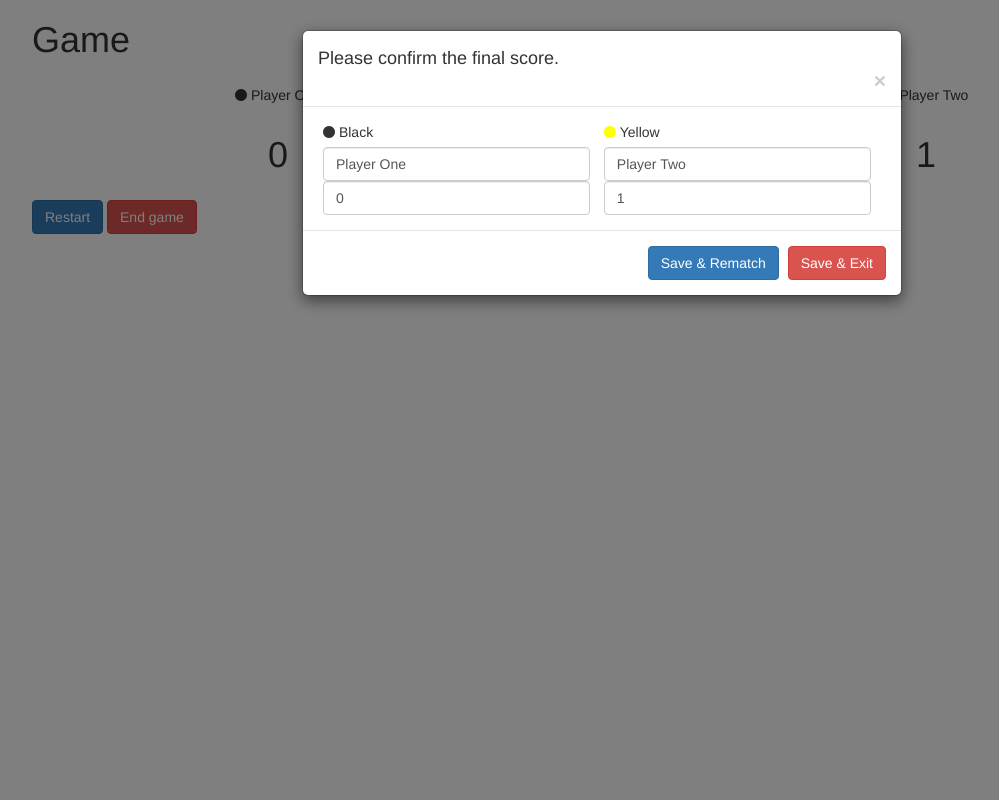
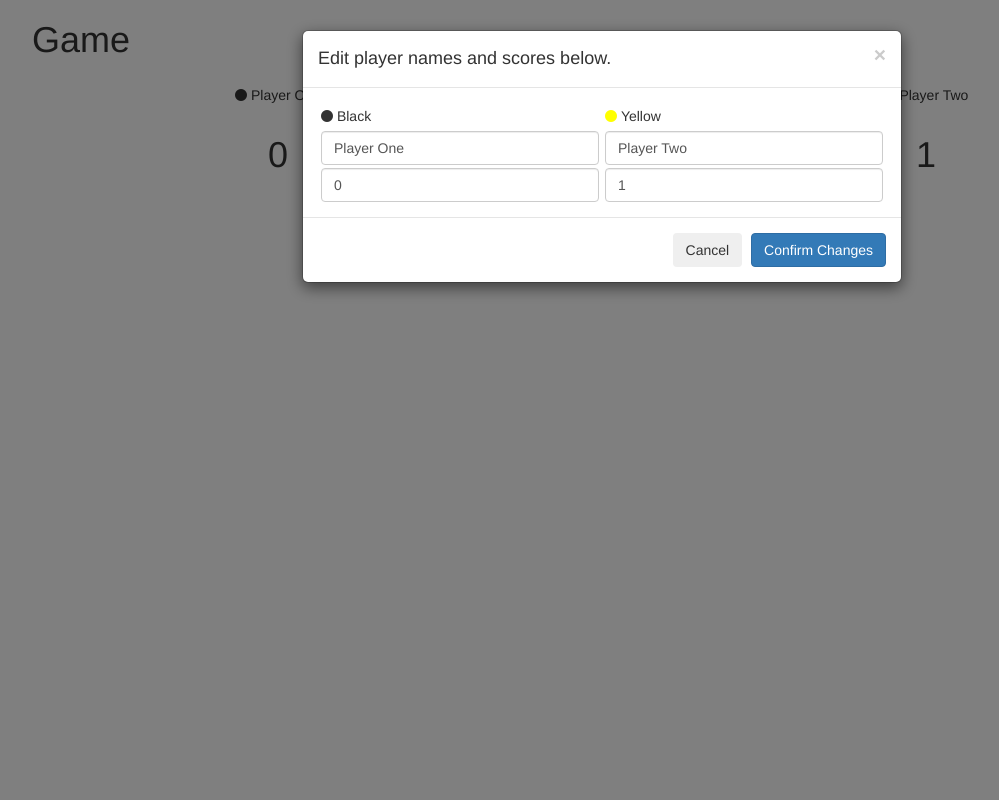
Before and after one commit to Foolish-Foosballers/IoT-Foosball, a Flask app: page /yellowScore in a window 1280 px wide, after a click on "Edit". Shown: the whole page, without its empty margins (38-1037 px from the left). Run offline with Flask 2, Linux system fonts and the light colour scheme; some libraries are stand-ins or nearby versions.

Commit message:
Restart and Edit button functionality

```diff
--- a/static/css/game.css
+++ b/static/css/game.css
@@ -19,16 +19,24 @@
     color: yellow;
 }
 
+.modal-title {
+    display: inline;
+}
+
+.modal-body {
+    display: flex;
+    flex-direction: column;
+}
+
 .modal-row {
-    width: 100%;
-    align-items: center;
+    display: flex;
+    margin-top: 3px;
 }
 
 .modal-col {
-    display: inline-block;
-    margin-left: 5px;
-    margin-right: 5px;
-    width: 47%;
+    flex-grow: 1;
+    margin-left: 3px;
+    margin-right: 3px;
 }
 
 #yellow-name--modal {
--- a/static/js/game.js
+++ b/static/js/game.js
@@ -47,6 +47,17 @@
 }
 
 /**
+ * Changes both player scores to match the input values
+ * @param {Number} blackScore New black player score
+ * @param {Number} yellowScore New yellow player score
+ */
+function editScore(blackScore, yellowScore) {
+	black.score = blackScore;
+	yellow.score = yellowScore;
+	setScores();
+}
+
+/**
  * Updates score elements on game page with current stored scores
  */
 function setScores() {
@@ -55,16 +66,13 @@
 }
 
 /**
- * Updates yellow/black player name based on received input and calls setNames()
- * @param {string} newName The new name to store
- * @param {bool} isBlack True if updating black player's name, else false
+ * Changes both player names to match the input values or defaults
+ * @param {String} blackName New black player name
+ * @param {String} yellowName New yellow player name
  */
-function updateName(newName, isBlack=true) {
-	if (isBlack) {
-		black.name = (newName === "") ? "Player One" : newName;
-	} else {
-		yellow.name = (newName === "") ? "Player Two" : newName;
-	}
+function editNames(blackName="Player One", yellowName="Player Two") {
+	black.name = (blackName === "") ? "Player One" : blackName;
+	yellow.name = (yellowName === "") ? "Player Two" : yellowName;
 	setNames();
 }
 
@@ -74,24 +82,28 @@
 function setNames() {
 	$("#black--name").text(black.name);
 	$("#yellow--name").text(yellow.name);
-	$("[name='black-name--modal']").val(black.name);
-	$("[name='yellow-name--modal']").val(yellow.name);
 }
 
 // jQuery event listeners
 $(function() {
 
-	// Populate score inputs in end game modal
-	$("#end--game").click(function() {
+	// Populate inputs in edit modal
+	$("#button--edit-game").click(function() {
+		$("[name='black-name--modal']").val(black.name);
+		$("[name='yellow-name--modal']").val(yellow.name);
 		$("[name='black-score--modal']").val(black.score);
 		$("[name='yellow-score--modal']").val(yellow.score);
 	});
 
-	// Persist names if game is restarted
-	$("#restart--game").click(function() {
-		black.score = 0;
-		yellow.score = 0;
-		setScores();
+	// Reset scores if game is restarted
+	$("#button--restart-game").click(function() {
+		editScore(0, 0);
+	});
+
+	//
+	$("#button--edit-confirm").click(function() {
+		editNames($("[name='black-name--modal']").val(), $("[name='yellow-name--modal']").val());
+		editScore($("[name='black-score--modal']").val(), $("[name='yellow-score--modal']").val());
 	});
 
 });
--- a/templates/game.html
+++ b/templates/game.html
@@ -43,18 +43,18 @@
         <h1 id="black--score">0</h1>
       </div>
 
-      <!-- Timer -->
+      <!-- Menu -->
       <div id="menu">
-        <div id="timer">
+        <div id="menu--timer">
           <span id="minutes">00</span>:<span id="seconds">00</span>
         </div>
-        <div id="options">
-          <a id="replay"><i class="fa fa-repeat fa-3x" aria-hidden="true"></i></a>
+        <div id="menu--options">
+          <a id="button--restart-game"><i class="fa fa-repeat fa-3x" aria-hidden="true"></i></a>
           <a id="pause"><i class="fa fa-pause fa-3x" aria-hidden="true"></i></a>
           <a id="play"><i class="fa fa-play fa-3x" aria-hidden="true"></i></a>
           <a id="exit"><i class="fa fa-sign-out fa-3x" aria-hidden="true"></i></a>
         </div>
-        <button id="button--edit-game" type="button" class="btn btn-primary">Edit</button>
+        <button id="button--edit-game" type="button" class="btn btn-primary" data-toggle="modal" data-target="#confirm--modal">Edit</button>
         <button id="button--save-game" type="button" class="btn btn-primary">Save</button>
       </div>
 
@@ -70,17 +70,13 @@
       </div>
     </div>
 
-    <!-- Buttons -->
-    <button id="restart--game" type="button" class="btn btn-primary">Restart</button>
-    <button id="end--game" type="button" class="btn btn-danger" data-toggle="modal" data-target="#confirm--modal">End game</button>
-
-    <!-- End Game Confirmation Modal -->
+    <!-- Edit Modal -->
     <div class="modal fade" id="confirm--modal" tabindex="-1" role="dialog" aria-labelledby="title--modal" aria-hidden="true">
       <div class="modal-dialog" role="document">
         <div class="modal-content">
           <form id="form--modal" method="post">
             <div class="modal-header">
-              <h4 class="modal-title" id="title--modal">Please confirm the final score.</h4>
+              <h4 class="modal-title" id="title--modal">Edit player names and scores below.</h4>
               <button type="button" class="close" data-dismiss="modal" aria-label="Close">
                 <span aria-hidden="true">&times;</span>
               </button>
@@ -106,8 +102,8 @@
               </div>
             </div>
             <div class="modal-footer">
-              <button id="rematch--game" formaction="/game" type="button" class="btn btn-primary">Save & Rematch</button>
-              <button id="exit--game" formaction="/endgame" type="submit" class="btn btn-danger">Save & Exit</button>
+              <button id="button--edit-cancel" type="button" class="btn btn-secondary" data-dismiss="modal">Cancel</button>
+              <button id="button--edit-confirm" type="button" class="btn btn-primary" data-dismiss="modal">Confirm Changes</button>
             </div>
           </form>
         </div>
@@ -116,9 +112,8 @@
   </div>
 
   <script>
-    updateScore({{blackScored}}, {{yellowScored}});
-    updateName("{{ result['black--name'] }}", isBlack=true);
-    updateName("{{ result['yellow--name'] }}", isBlack=false);
+    updateScore({{ blackScored }}, {{ yellowScored }});
+    editNames("{{ result['black--name'] }}", "{{ result['yellow--name'] }}");
     startTime();
 
     $(function() {
```
